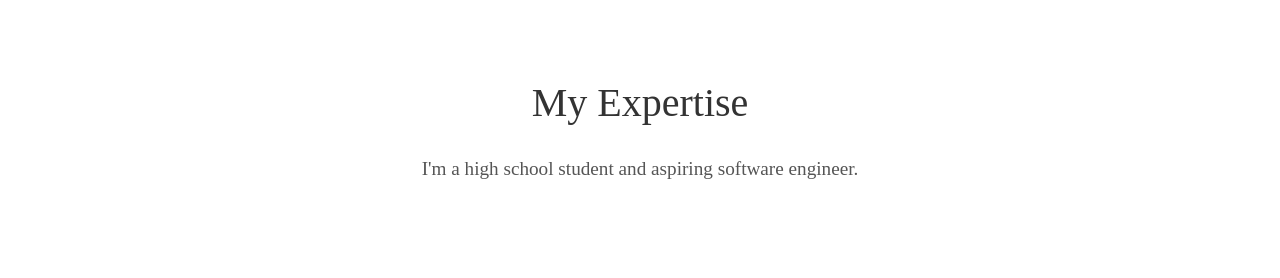
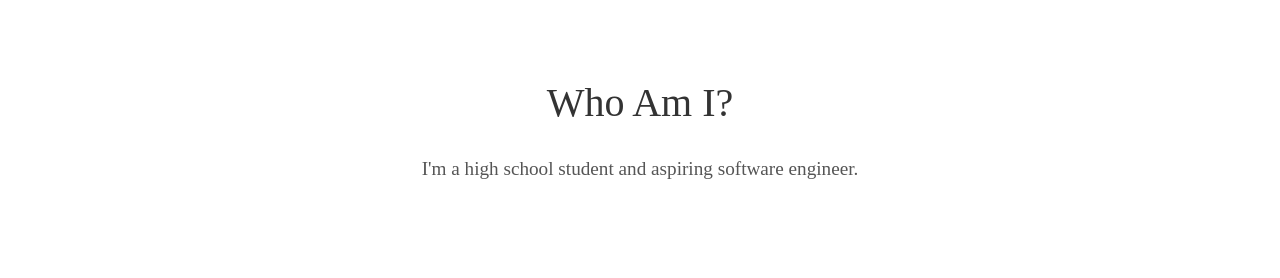
Before and after one commit to mikedillender/mikedillender.github.io, a Jekyll site: the page built from index.html, in a window 1280 px wide. Shown: the part 902-1180 px from the top of the page. Built offline with Jekyll 4.4.1, drawn with Linux system fonts in a browser that asks for light colours; some web fonts are replaced.

Commit message:
removed "my expertise"

```diff
--- a/_includes/about.html
+++ b/_includes/about.html
@@ -1,5 +1,5 @@
 <div class="user-details">
-  <h1>My Expertise</h1>
+  <h1>Who Am I?</h1>
   <p>{{ site.user_description }}</p>
 </div>
 <div class="user">
```
